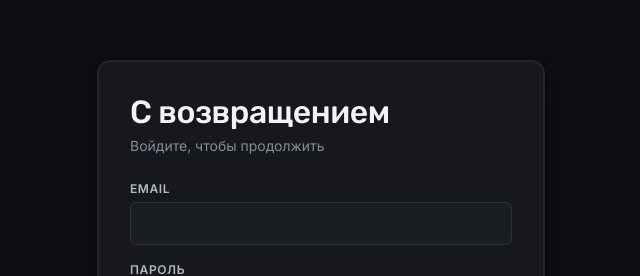
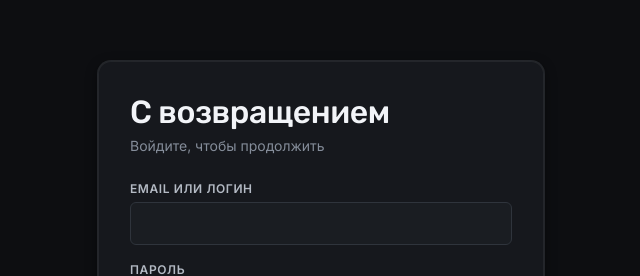
Before and after one commit to MelloTheCatLover/KEEP-Territories, a React (Vite) app in the folder client/: page /login in a window 1280 px wide. Shown: the part 140-416 px from the top of the page, without its empty margins (319-959 px from the left). Built offline with nearby package versions, Linux system fonts and the light colour scheme.

Commit message:
fix(auth): accept issued login handle, not only email, on login

```diff
--- a/client/src/features/auth/LoginPage.tsx
+++ b/client/src/features/auth/LoginPage.tsx
@@ -14,7 +14,8 @@ export function LoginPage() {
 
   function validate() {
     const errors: { email?: string; password?: string } = {};
-    if (!email.includes('@')) errors.email = 'Неверный email';
+    // Accept either an email or an issued login handle (e.g. "petrov-petr").
+    if (email.trim().length === 0) errors.email = 'Введите email или логин';
     if (password.length < 8) errors.password = 'Минимум 8 символов';
     return errors;
   }
@@ -48,11 +49,11 @@ export function LoginPage() {
 
         <form onSubmit={handleSubmit} className="flex flex-col gap-4">
           <FormField
-            label="Email"
+            label="Email или логин"
             htmlFor="email"
             error={fieldErrors.email}
-            type="email"
-            autoComplete="email"
+            type="text"
+            autoComplete="username"
             value={email}
             onChange={(e) => setEmail(e.target.value)}
             disabled={isSubmitting}
```
